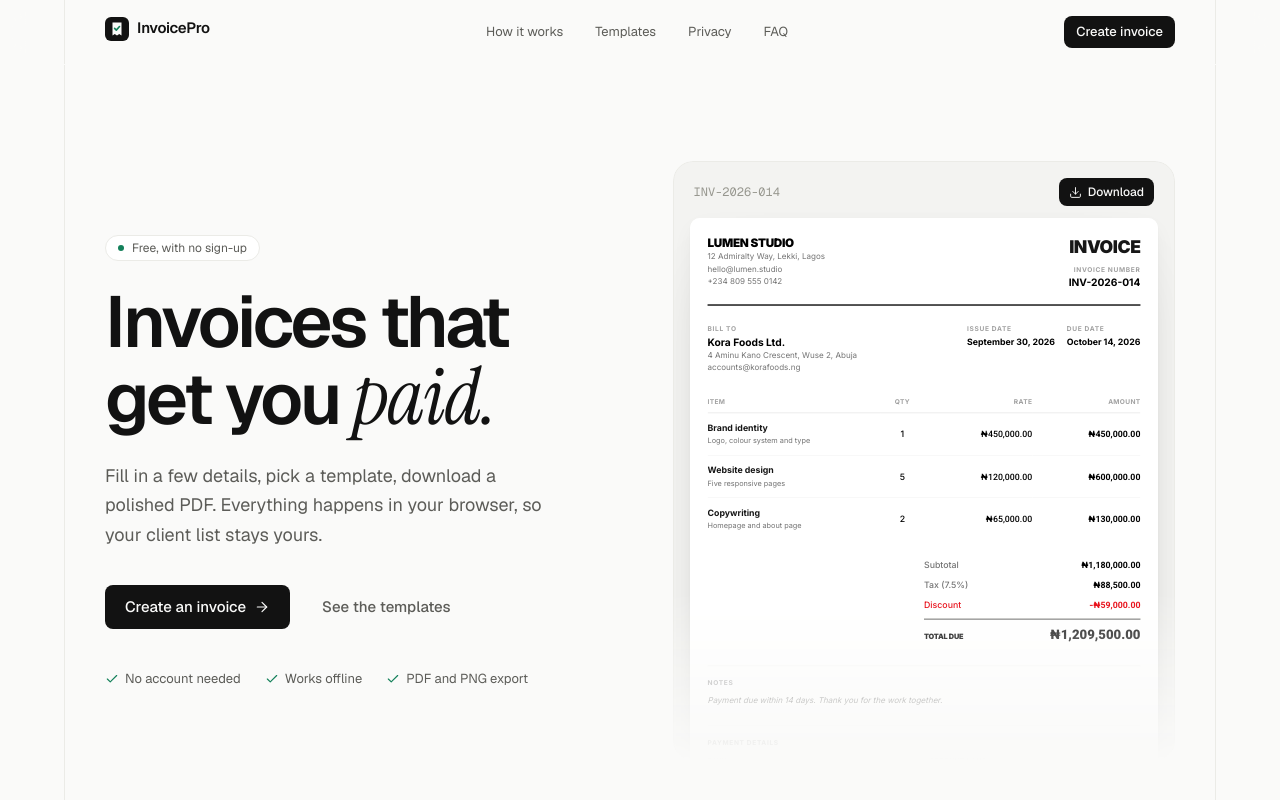
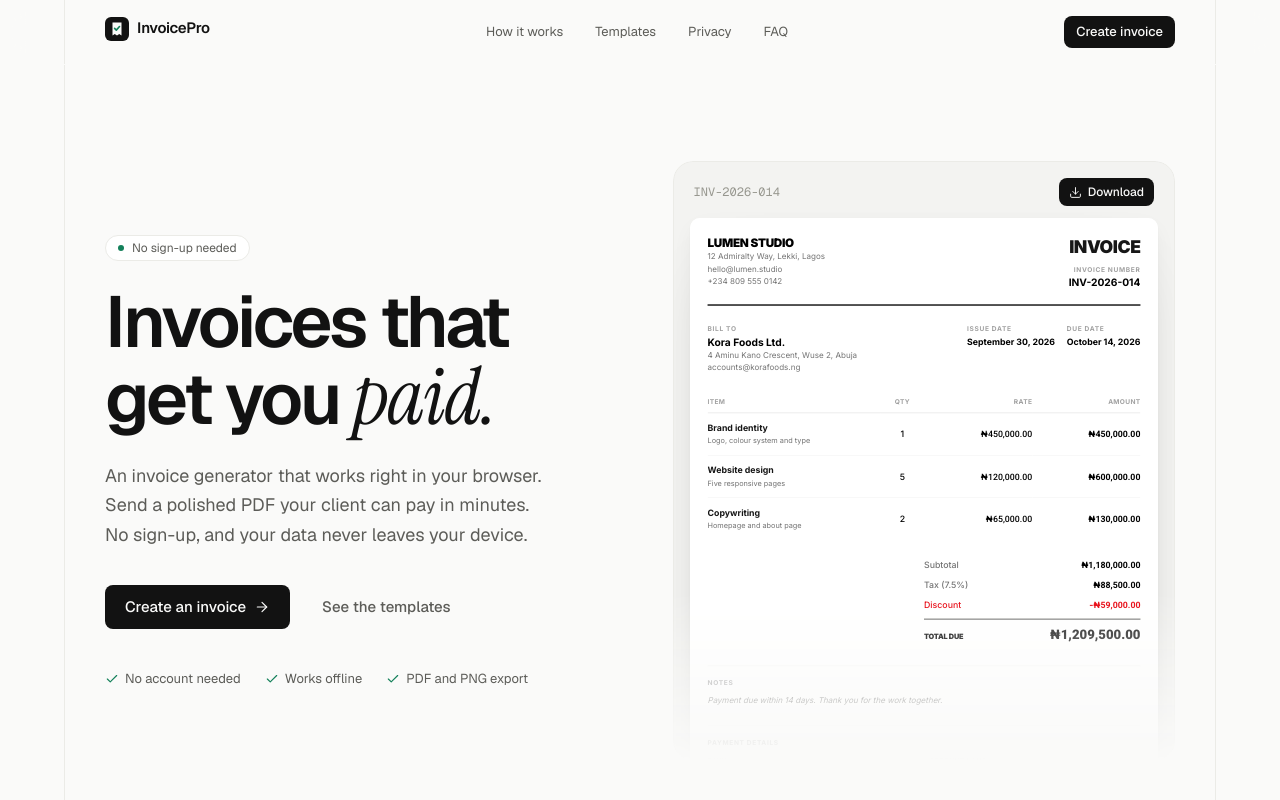
Before and after one commit to Omo-Akeye/invoice-generator, a React (Vite) app: page / in a window 1280 px wide. Shown: the top 800 px of the page. Built offline with nearby package versions, Linux system fonts and the light colour scheme; a web font is replaced by a local one.

Commit message:
feat: update landing page and footer text for clarity and conciseness

```diff
--- a/src/components/landing/LandingPage.tsx
+++ b/src/components/landing/LandingPage.tsx
@@ -110,7 +110,7 @@ const Hero: React.FC<{ ctaLabel: string }> = ({ ctaLabel }) => {
                 <div>
                     <motion.p {...rise(0)} className="mb-6 inline-flex items-center gap-2 rounded-full border border-line bg-surface px-3 py-1 text-xs text-ink-muted">
                         <span className="h-1.5 w-1.5 rounded-full bg-accent" />
-                        Free, with no sign-up
+                        No sign-up needed
                     </motion.p>
                     <motion.h1
                         {...rise(0.05)}
@@ -119,8 +119,8 @@ const Hero: React.FC<{ ctaLabel: string }> = ({ ctaLabel }) => {
                         Invoices that get you <em className="font-accent text-[1.1em] font-normal leading-none tracking-[-0.02em]">paid.</em>
                     </motion.h1>
                     <motion.p {...rise(0.12)} className="mt-6 max-w-md text-lg leading-relaxed text-ink-muted text-pretty">
-                        Fill in a few details, pick a template, download a polished PDF. Everything happens in your browser, so your
-                        client list stays yours.
+                        An invoice generator that works right in your browser. Send a polished PDF your client can pay in minutes.
+                        No sign-up, and your data never leaves your device.
                     </motion.p>
                     <motion.div {...rise(0.18)} className="mt-9 flex flex-col gap-3 sm:flex-row sm:items-center">
                         <CtaLink to="/app">
@@ -383,7 +383,7 @@ const Privacy: React.FC = () => (
 );
 
 const FAQS = [
-    { q: 'Is it actually free?', a: 'Yes. There is no paid plan, no watermark and no limit on how many invoices you make.' },
+    { q: 'Does it cost anything?', a: "No. There's no paid plan, no watermark and no limit on how many invoices you make." },
     { q: 'Where is my invoice saved?', a: "In your browser's local storage, encrypted. It stays on this device only, so it won't appear if you open the site on another phone or computer." },
     { q: 'What happens if I clear my browser data?', a: 'Your saved draft is deleted along with it. Download the PDF of anything you need to keep.' },
     { q: 'How do I send the invoice to my client?', a: 'On most phones, open the Download menu and choose Share PDF to send it straight to WhatsApp, email or any other app. On a computer, download the PDF and attach it like any other file.' },
--- a/src/components/ui/Footer.tsx
+++ b/src/components/ui/Footer.tsx
@@ -14,7 +14,7 @@ export const Footer: React.FC<{ framed?: boolean }> = ({ framed }) => {
                         <Logo />
                     </Link>
                     <p className="text-[13px] leading-relaxed text-ink-muted">
-                        A free invoice generator that runs entirely in your browser. No account, no server, no copies of your data.
+                        An invoice generator that runs entirely in your browser. No account, no server, no copies of your data.
                     </p>
                 </div>
 
```
Also changed, not shown: public/og-image.png.
